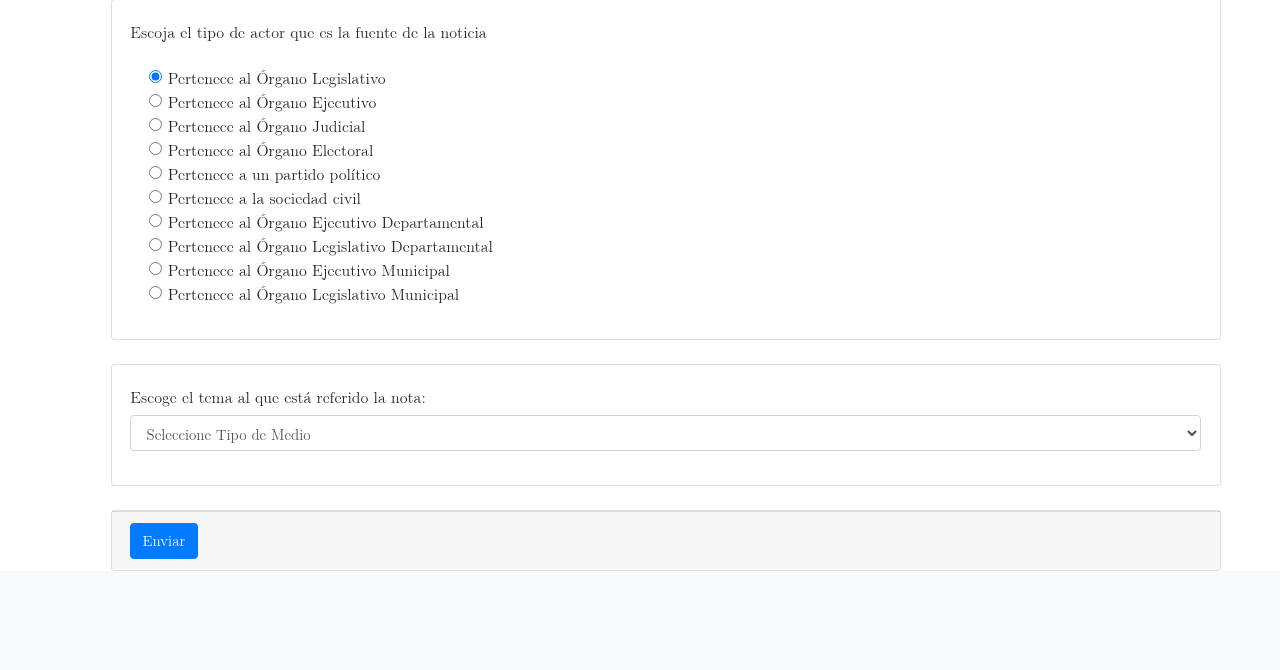
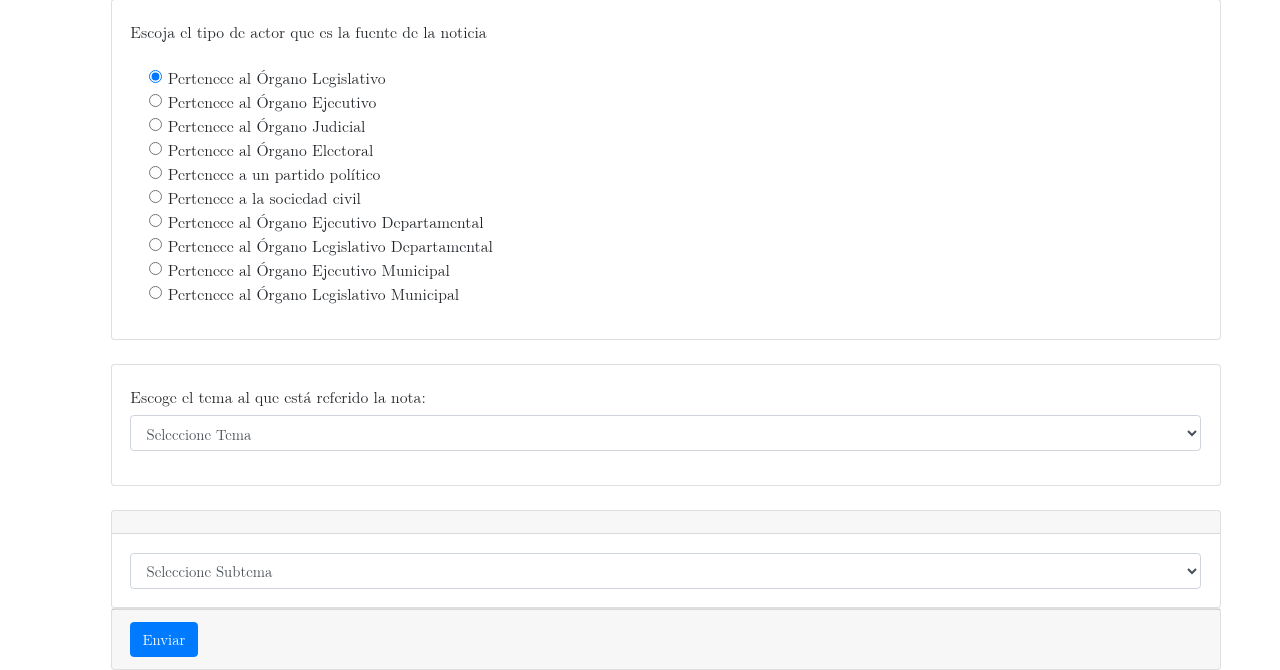
Before and after one commit to rentmar/monitor, a CodeIgniter app: page /proyectos/ in a window 1280 px wide. Shown: the part 1041-1711 px from the top of the page. Before the commit the page ends 1612 px from the top, so only its background shows below. Run offline with CodeIgniter, Linux system fonts and the light colour scheme; data comes from the database, SQL or seed files in the repository.

Commit message:
Formulario Final Borrador

```diff
--- a/application/controllers/ReformaElectoral.php
+++ b/application/controllers/ReformaElectoral.php
@@ -78,5 +78,14 @@ class ReformaElectoral extends CI_Controller{
         echo json_encode($json);
     }
 
+    public function getsubtema()
+    {
+        $json = array();
+        $this->Interfaz_model->setTemaID($this->input->post('temaID'));
+        $json = $this->Interfaz_model->leerSubtema();
+        header('Content-Type: application/json');
+        echo json_encode($json);
+    }
+
 
 }
--- a/application/models/Interfaz_model.php
+++ b/application/models/Interfaz_model.php
@@ -4,6 +4,7 @@
 class Interfaz_model extends CI_Model
 {
     private $_tipomedioID;
+    private $_temaID;
     public function __construct()
     {
         parent::__construct();
@@ -11,6 +12,11 @@ class Interfaz_model extends CI_Model
     }
     public function setTipoMedioID($tipomedioID) {
         return $this->_tipomedioID = $tipomedioID;
+    }
+
+    public function setTemaID($temaID)
+    {
+        return $this->_temaID = $temaID;
     }
 
     public function getAllTipos() {
@@ -39,4 +45,13 @@ class Interfaz_model extends CI_Model
         $query = $this->db->get('tema');
         return $query->result_array();
     }
+
+    public function leerSubtema()
+    {
+        $this->db->select(array('s.idsubtema as stema_id', 's.rel_idtema', 's.nombre_subtema as stema_name'));
+        $this->db->from('subtema as s');
+        $this->db->where('s.rel_idtema', $this->_temaID);
+        $query = $this->db->get();
+        return $query->result_array();
+    }
 }
--- a/application/views/formularios/vreforma_electoral.php
+++ b/application/views/formularios/vreforma_electoral.php
@@ -123,7 +123,7 @@
                 <div class="form-group">
                     <label for="nombre_tipo" >Escoge el tema al que está referido la nota:</label>
                     <select class="form-control" id="tema" name="tema">
-                        <option value=" ">Seleccione Tipo de Medio</option>
+                        <option value=" ">Seleccione Tema</option>
                         <?php foreach ( $tema as $key => $element): ?>
                             <option value="<?php echo $element['idtema']; ?>" >
                                 <?php echo $element['nombre_tema']; ?>
@@ -136,6 +136,19 @@
             </div>
         </div>
         <br>
+
+        <div class="card">
+            <div class="card-header">
+
+
+            </div>
+            <div class="card-body">
+                <select class="form-control" id="subtema" name="subtema">
+                    <option value=""> Seleccione Subtema</option>
+                </select>
+
+            </div>
+        </div>
 
 
 
--- a/assets/js/formulario.js
+++ b/assets/js/formulario.js
@@ -10,7 +10,8 @@ jQuery(document).on('change', 'select#tipo-medio', function (e) {
 jQuery(document).on('change', 'select#tema', function (e) {
     e.preventDefault();
     var temaID = jQuery(this).val();
-    alert(temaID);
+    getSubtemaList(temaID);
+
 });
 
 
@@ -40,3 +41,30 @@ function getMediosList(tipomedioID) {
         }
     });
 }
+
+function getSubtemaList(temaID) {
+    $.ajax({
+        url: baseurl + "/reformaElectoral/getsubtema",
+        type: 'post',
+        data: {temaID: temaID},
+        dataType: 'json',
+        beforeSend: function () {
+            jQuery('select#subtema').find("option:eq(0)").html("Please wait..");
+        },
+        complete: function () {
+            // code
+        },
+        success: function (json) {
+            var options = '';
+            options +='<option value="">Seleccionar un Subtema</option>';
+            for (var i = 0; i < json.length; i++) {
+                options += '<option value="' + json[i].stema_id + '">' + json[i].stema_name + '</option>';
+            }
+            jQuery("select#subtema").html(options);
+
+        },
+        error: function (xhr, ajaxOptions, thrownError) {
+            console.log(thrownError + "\r\n" + xhr.statusText + "\r\n" + xhr.responseText);
+        }
+    });
+}
```
